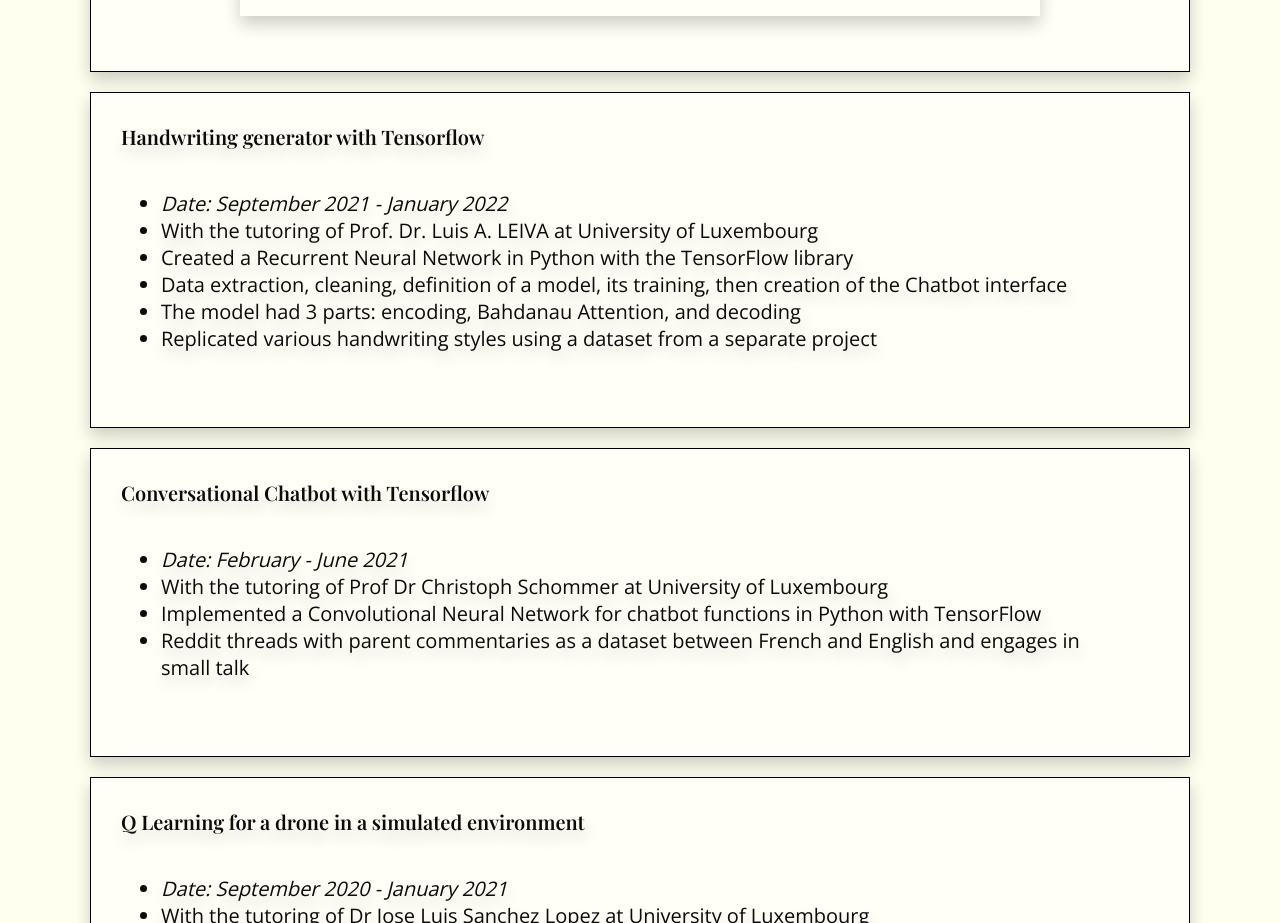
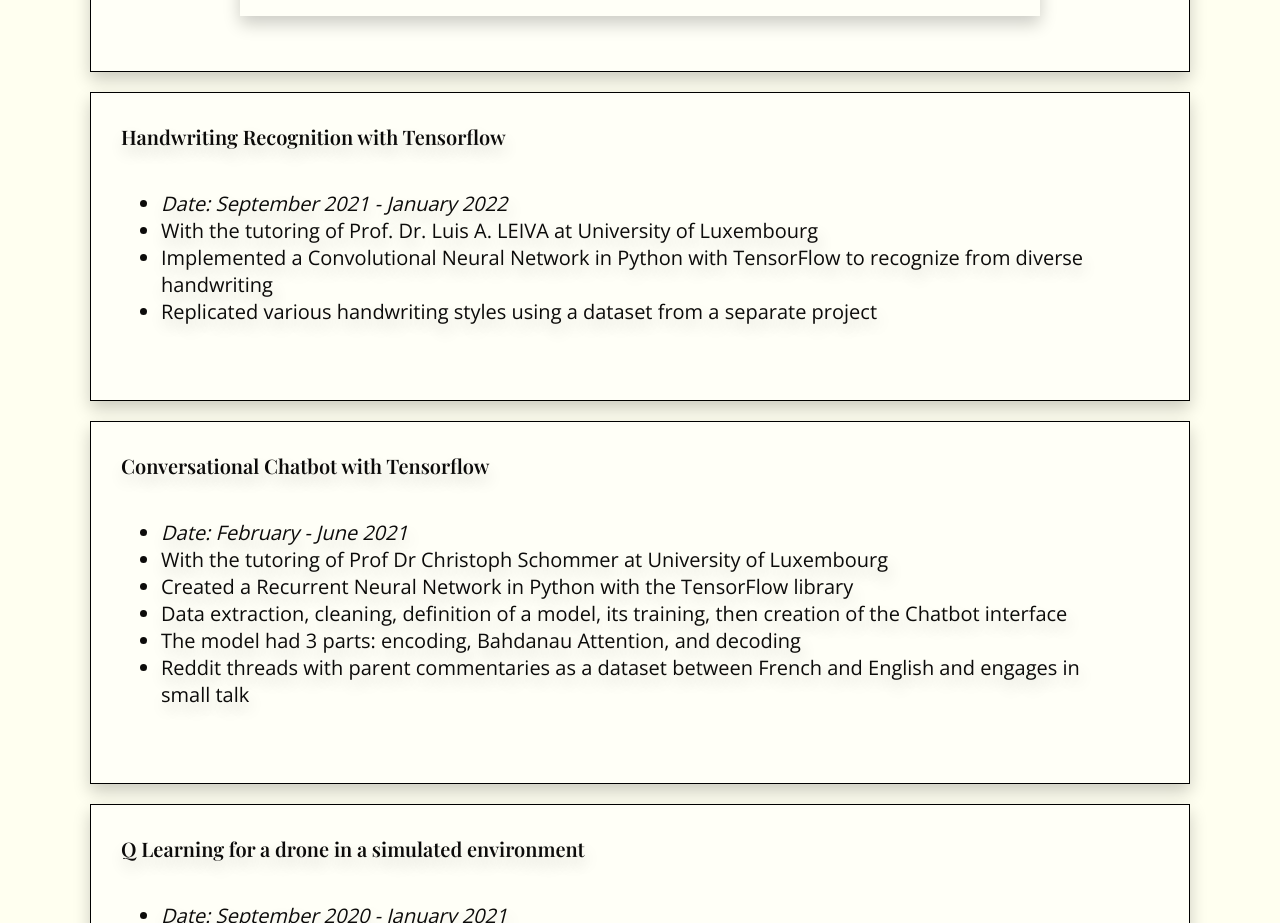
Before and after one commit to elnukakujo/elnukakujo.github.io, a React (Create React App) app in the folder mywebsite/: page /#/projects in a window 1280 px wide. Shown: the part 5440-6363 px from the top of the page. Built offline with nearby package versions, Linux system fonts and the light colour scheme; grey boxes are pictures that could not be loaded.

Commit message:
Rectified projects RNN and CNN

```diff
--- a/mywebsite/src/pages/Projects.js
+++ b/mywebsite/src/pages/Projects.js
@@ -239,13 +239,11 @@
             />
             <Project
                 anchorId="handwriting_generator"
-                title="Handwriting generator with Tensorflow"
+                title="Handwriting Recognition with Tensorflow"
                 date="September 2021 - January 2022"
                 description={[
                     "With the tutoring of Prof. Dr. Luis A. LEIVA at University of Luxembourg",
-                    "Created a Recurrent Neural Network in Python with the TensorFlow library",
-                    "Data extraction, cleaning, definition of a model, its training, then creation of the Chatbot interface",
-                    "The model had 3 parts: encoding, Bahdanau Attention, and decoding",
+                    "Implemented a Convolutional Neural Network in Python with TensorFlow to recognize from diverse handwriting",
                     "Replicated various handwriting styles using a dataset from a separate project"
                 ]}
             />
@@ -255,7 +253,9 @@
                 date="February - June 2021"
                 description={[
                     "With the tutoring of Prof Dr Christoph Schommer at University of Luxembourg",
-                    "Implemented a Convolutional Neural Network for chatbot functions in Python with TensorFlow",
+                    "Created a Recurrent Neural Network in Python with the TensorFlow library",
+                    "Data extraction, cleaning, definition of a model, its training, then creation of the Chatbot interface",
+                    "The model had 3 parts: encoding, Bahdanau Attention, and decoding",
                     "Reddit threads with parent commentaries as a dataset between French and English and engages in small talk"
                 ]}
             />
```
